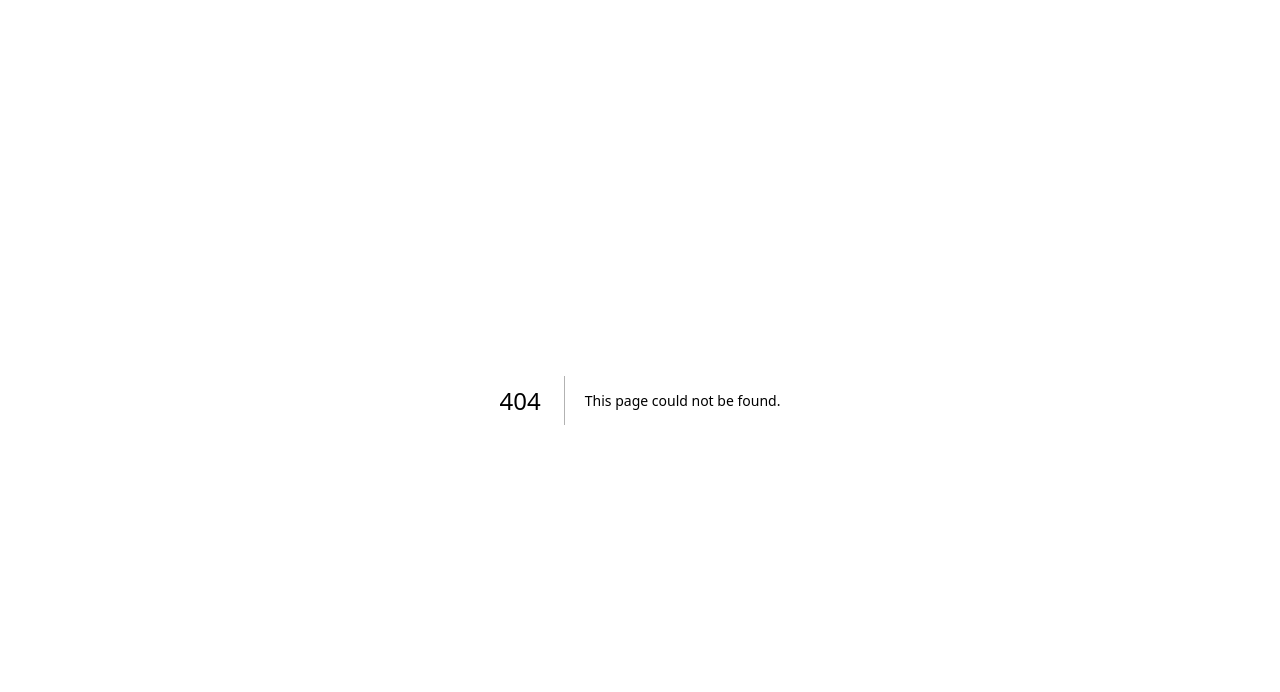
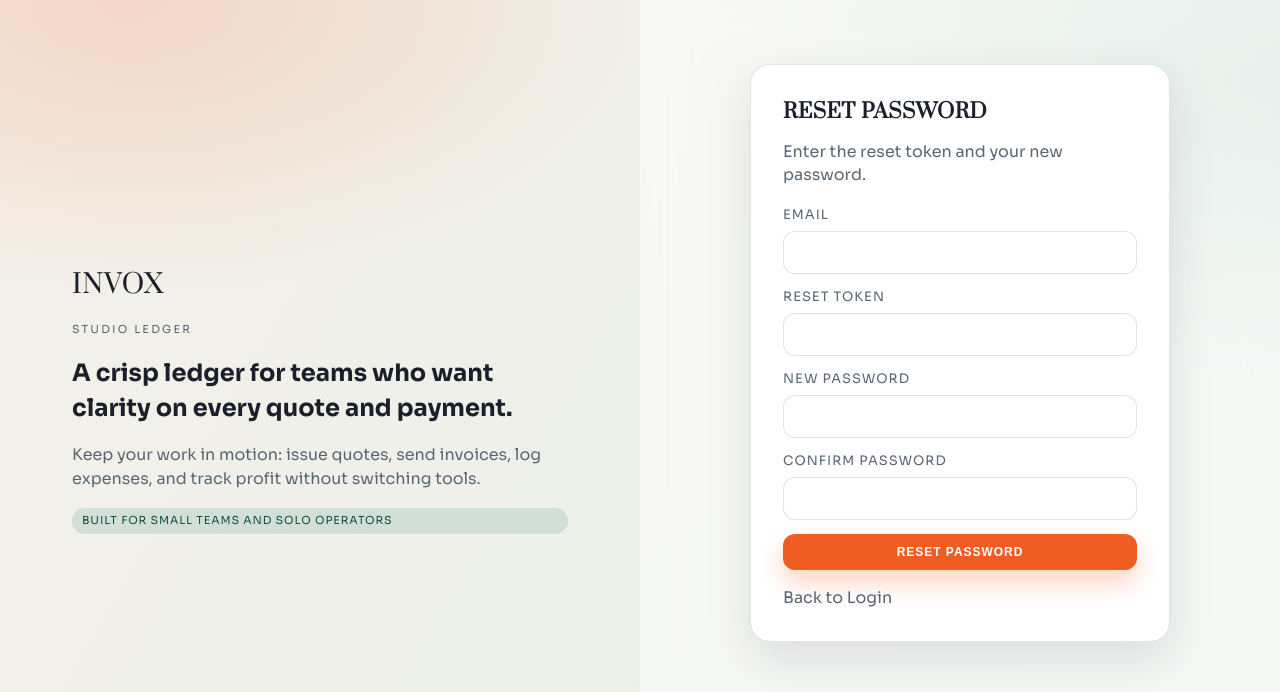
Before and after one commit to vickydee432-rgb/invox, a Next.js app in the folder frontend/: page /reset in a window 1280 px wide. Before the commit this address had no page. Shown: the top 692 px of the page. Built offline with nearby package versions, Linux system fonts and the light colour scheme.

Commit message:
password

```diff
--- a/frontend/app/(auth)/login/page.tsx
+++ b/frontend/app/(auth)/login/page.tsx
@@ -49,6 +49,9 @@ export default function LoginPage() {
             required
           />
         </label>
+        <div className="muted" style={{ textAlign: "right" }}>
+          <Link href="/forgot">Forgot password?</Link>
+        </div>
         {error ? <div className="muted">{error}</div> : null}
         <button className="button" type="submit" disabled={loading}>
           {loading ? "Logging in..." : "Login"}
--- /dev/null
+++ b/frontend/app/(auth)/reset/page.tsx
@@ -0,0 +1,84 @@
+"use client";
+
+import { useState } from "react";
+import Link from "next/link";
+import { useRouter } from "next/navigation";
+import { apiFetch } from "@/lib/api";
+
+export default function ResetPasswordPage() {
+  const router = useRouter();
+  const [email, setEmail] = useState("");
+  const [token, setToken] = useState("");
+  const [newPassword, setNewPassword] = useState("");
+  const [confirmPassword, setConfirmPassword] = useState("");
+  const [loading, setLoading] = useState(false);
+  const [error, setError] = useState("");
+  const [success, setSuccess] = useState("");
+
+  const handleSubmit = async (event: React.FormEvent) => {
+    event.preventDefault();
+    setError("");
+    setSuccess("");
+    if (newPassword.length < 8) {
+      setError("New password must be at least 8 characters.");
+      return;
+    }
+    if (newPassword !== confirmPassword) {
+      setError("Passwords do not match.");
+      return;
+    }
+    setLoading(true);
+    try {
+      await apiFetch("/api/auth/reset", {
+        method: "POST",
+        body: JSON.stringify({ email, token, newPassword })
+      });
+      setSuccess("Password reset successfully. You can now log in.");
+      setTimeout(() => {
+        router.push("/login");
+      }, 1200);
+    } catch (err: any) {
+      setError(err.message || "Failed to reset password");
+    } finally {
+      setLoading(false);
+    }
+  };
+
+  return (
+    <div className="card">
+      <h2 className="panel-title">Reset password</h2>
+      <p className="muted">Enter the reset token and your new password.</p>
+      <form onSubmit={handleSubmit} style={{ marginTop: 20, display: "grid", gap: 14 }}>
+        <label className="field">
+          Email
+          <input value={email} onChange={(e) => setEmail(e.target.value)} type="email" required />
+        </label>
+        <label className="field">
+          Reset token
+          <input value={token} onChange={(e) => setToken(e.target.value)} required />
+        </label>
+        <label className="field">
+          New password
+          <input value={newPassword} onChange={(e) => setNewPassword(e.target.value)} type="password" required />
+        </label>
+        <label className="field">
+          Confirm password
+          <input
+            value={confirmPassword}
+            onChange={(e) => setConfirmPassword(e.target.value)}
+            type="password"
+            required
+          />
+        </label>
+        {error ? <div className="muted">{error}</div> : null}
+        {success ? <div className="muted">{success}</div> : null}
+        <button className="button" type="submit" disabled={loading}>
+          {loading ? "Resetting..." : "Reset password"}
+        </button>
+      </form>
+      <p className="muted" style={{ marginTop: 16 }}>
+        Back to <Link href="/login">Login</Link>
+      </p>
+    </div>
+  );
+}
```
Also changed, not shown: frontend/app/(auth)/forgot/page.tsx (added, +62 -0 lines), 2 other files (tests, documents, lock files or other folders).
